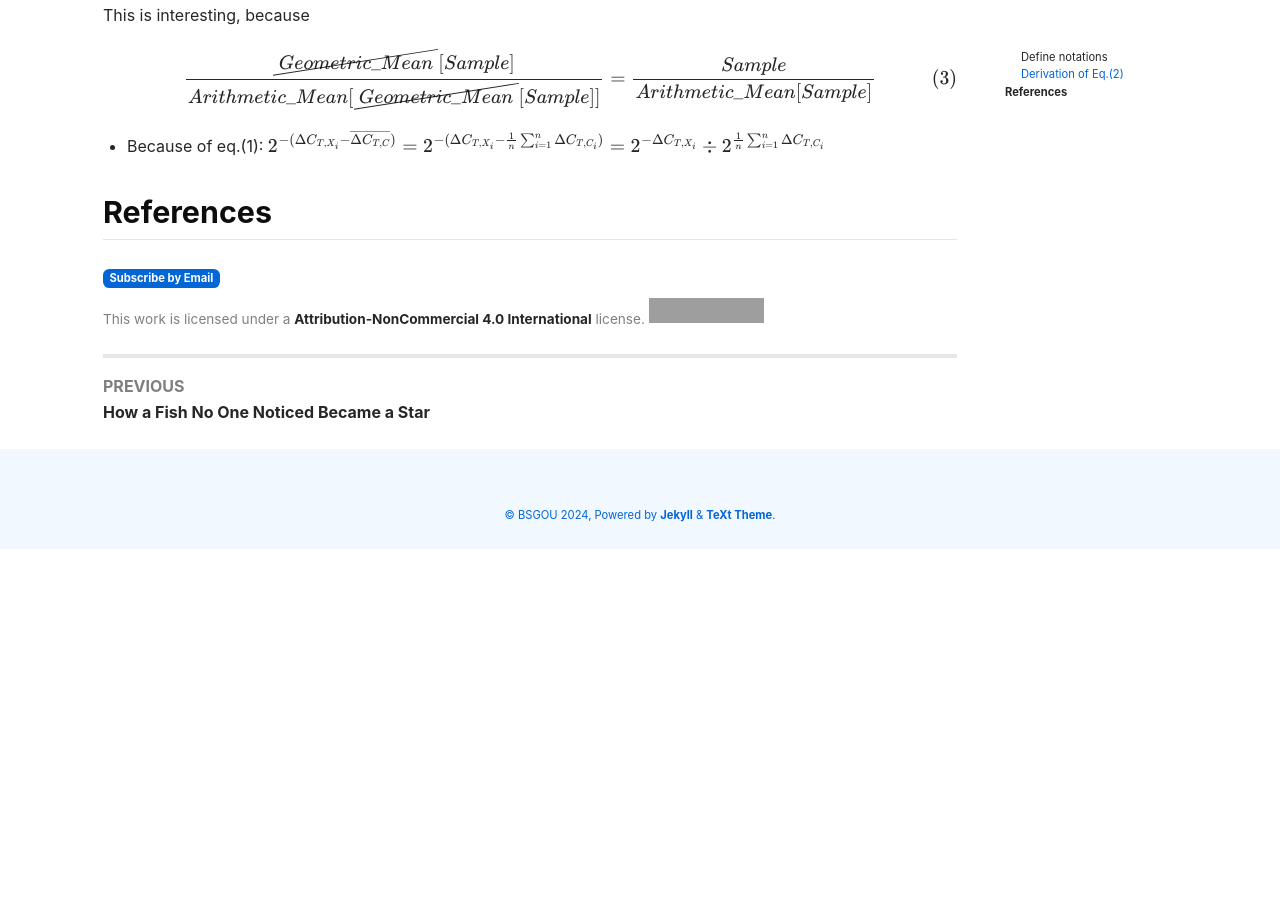
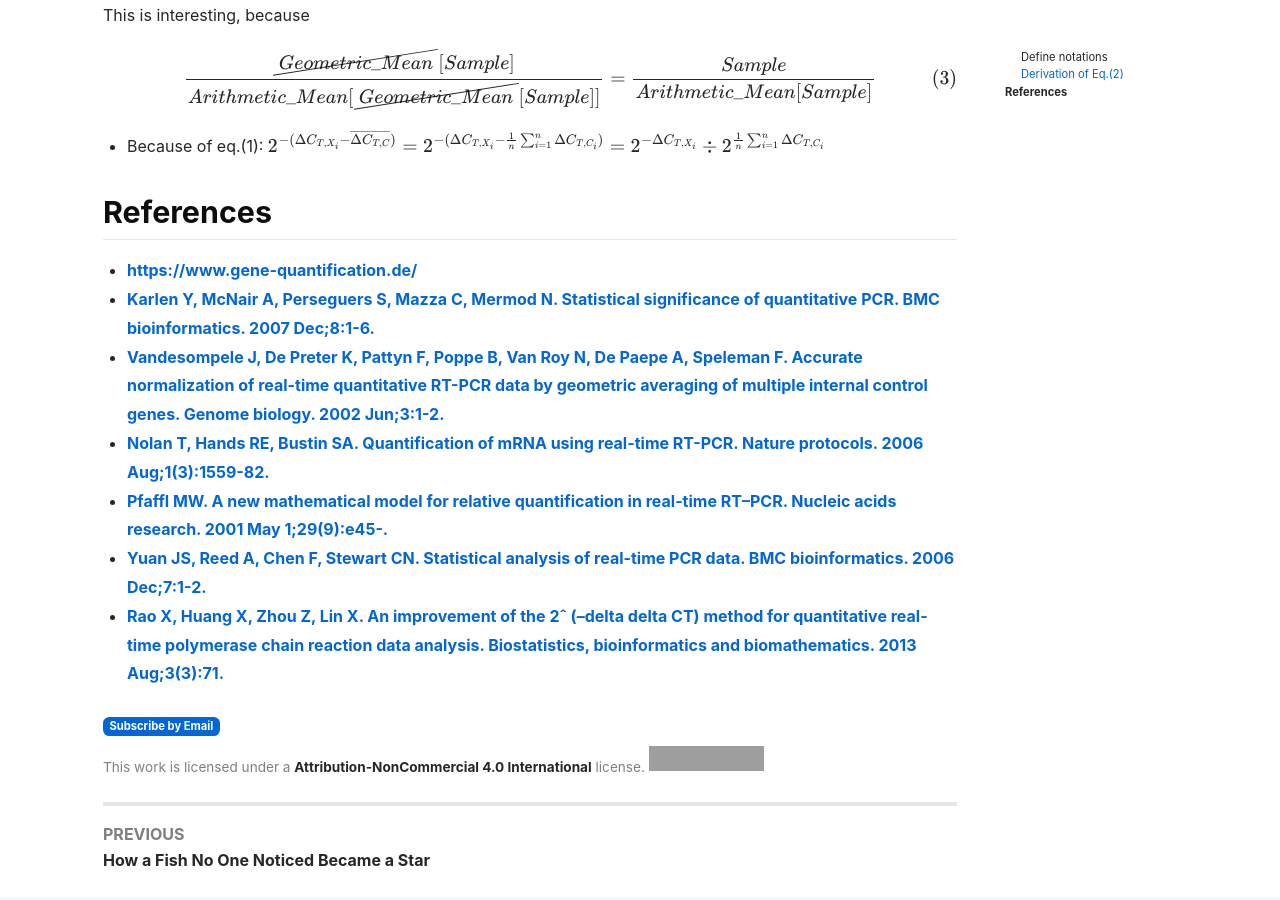
Before and after one commit to LabOnoM/LabOnoM.github.io, a Jekyll site: the page built from _posts/2025-06-10-shall-we-use-geometric-mean.md, in a window 1280 px wide and 900 px high, scrolled down 2854 px. Built offline with Jekyll 4.4.1, drawn with Linux system fonts in a browser that asks for light colours; nearby versions of some CDN libraries; formulas are drawn with MathJax 3; comment, search, counter and statistics services are not loaded; before the commit the page ends 3403 px from its top, so only the background shows below that; grey boxes are pictures that could not be loaded.

Commit message:
vault backup: 2025-06-06 21:15:53

```diff
--- a/_posts/2025-06-10-shall-we-use-geometric-mean.md
+++ b/_posts/2025-06-10-shall-we-use-geometric-mean.md
@@ -106,3 +106,10 @@ $$\frac{\cancel{Geometric\_Mean}[Sample]}{Arithmetic\_Mean[\cancel{Geometric\_Me
 $$2^{-(\Delta C_{T,X_i} - \overline{\Delta C_{T,C}})} = 2^{-(\Delta C_{T,X_i} - \frac{1}{n} \sum_{i=1}^n \Delta C_{T,C_i})} = 2^{-\Delta C_{T,X_i}} \div 2^{\frac{1}{n} \sum_{i=1}^n \Delta C_{T,C_i}}$$
 
 ## References
+ - [https://www.gene-quantification.de/](https://www.gene-quantification.de/)
+ - [Karlen Y, McNair A, Perseguers S, Mazza C, Mermod N. Statistical significance of quantitative PCR. BMC bioinformatics. 2007 Dec;8:1-6.](https://bmcbioinformatics.biomedcentral.com/articles/10.1186/1471-2105-8-131#Sec14)
+ - [Vandesompele J, De Preter K, Pattyn F, Poppe B, Van Roy N, De Paepe A, Speleman F. Accurate normalization of real-time quantitative RT-PCR data by geometric averaging of multiple internal control genes. Genome biology. 2002 Jun;3:1-2.](https://genomebiology.biomedcentral.com/articles/10.1186/gb-2002-3-7-research0034#Abs1)
+ - [Nolan T, Hands RE, Bustin SA. Quantification of mRNA using real-time RT-PCR. Nature protocols. 2006 Aug;1(3):1559-82.](http://gene-quantification.org/nolan-hands-bustin-2006.pdf)
+ - [Pfaffl MW. A new mathematical model for relative quantification in real-time RT–PCR. Nucleic acids research. 2001 May 1;29(9):e45-.](https://academic.oup.com/nar/article/29/9/e45/2384081)
+ - [Yuan JS, Reed A, Chen F, Stewart CN. Statistical analysis of real-time PCR data. BMC bioinformatics. 2006 Dec;7:1-2.](https://link.springer.com/article/10.1186/1471-2105-7-85)
+ - [Rao X, Huang X, Zhou Z, Lin X. An improvement of the 2ˆ (–delta delta CT) method for quantitative real-time polymerase chain reaction data analysis. Biostatistics, bioinformatics and biomathematics. 2013 Aug;3(3):71.](https://pmc.ncbi.nlm.nih.gov/articles/PMC4280562/?utm_source=chatgpt.com)
```
Also changed, not shown: _posts/2025-06-08-how-to-encode-barcode-in-stereo-seq.md (+5 -0 lines).
